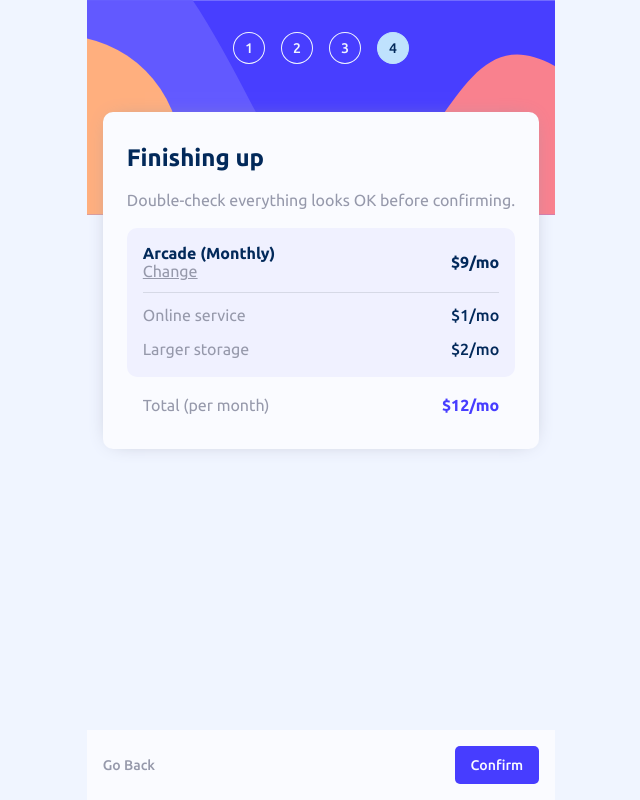
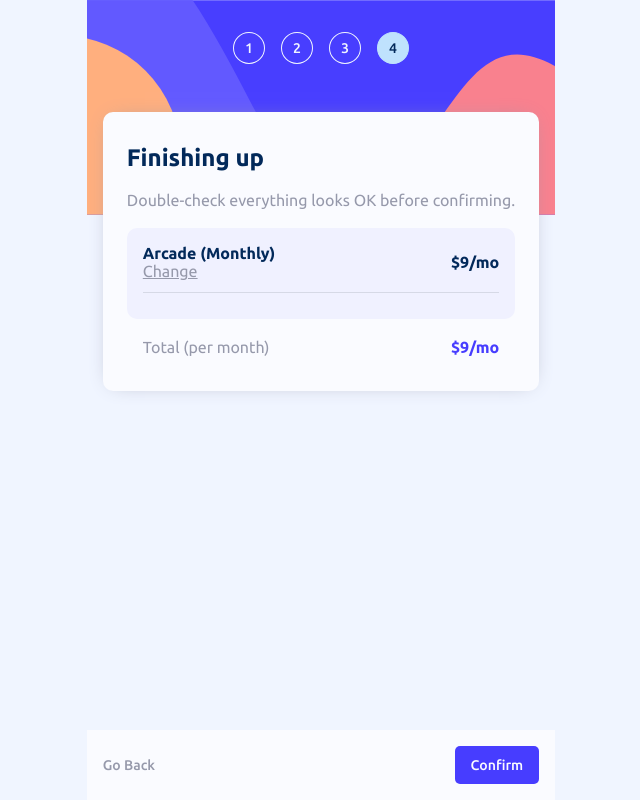
Before and after one commit to DebabrataBanik/multi-step-form-main, a React (Vite) app: page / in a window 1280 px wide. Shown: the whole page, without its empty margins (319-959 px from the left). Built offline with nearby package versions, Linux system fonts and the light colour scheme.

Commit message:
refactor: replace static UI with updated data
- use PLAN and ADDONS objects to build dynamic data

```diff
--- a/src/App.jsx
+++ b/src/App.jsx
@@ -30,7 +30,7 @@ export default function App(){
           activeStep === 3 ?
           <Addons setActiveStep={setActiveStep} isYearly={isYearly} addons={addons} setAddons={setAddons} />
           :
-          <Confirmation plan={plan} setActiveStep={setActiveStep} isYearly={isYearly} />
+          <Confirmation plan={plan} addons={addons} setActiveStep={setActiveStep} isYearly={isYearly} />
         }
       </div>
     </div>
--- a/src/steps/Confirmation.jsx
+++ b/src/steps/Confirmation.jsx
@@ -1,4 +1,48 @@
-export default function Confirmation({plan, setActiveStep, isYearly}){
+const PLAN = {
+  monthly: {
+    arcade: 9,
+    advanced: 12,
+    pro: 15
+  },
+  yearly: {
+    arcade: 90,
+    advanced: 120,
+    pro: 150
+  }
+}
+
+const ADDONS = {
+  monthly: {
+    online: {
+      title: 'Online service',
+      price: 1
+    },
+    storage: {
+      title: 'Larger storage',
+      price: 2
+    },
+    customize: {
+      title: 'Customizable Profile',
+      price: 2
+    }
+  },
+  yearly: {
+    online: {
+      title: 'Online service',
+      price: 10
+    },
+    storage: {
+      title: 'Larger storage',
+      price: 20
+    },
+    customize: {
+      title: 'Customizable Profile',
+      price: 20
+    }
+  }
+}
+
+export default function Confirmation({plan, addons, setActiveStep, isYearly}){
 
   function handleBackNav(){
     setActiveStep(3)
@@ -13,7 +57,13 @@ export default function Confirmation({plan, setActiveStep, isYearly}){
     setActiveStep(2)
   }
 
+  const selectedAddons = Object.keys(addons).filter(key => addons[key])
+
   const selectedPlan = plan[0].toUpperCase() + plan.slice(1)
+
+  const billing = isYearly ? 'yearly' : 'monthly'
+  const addonsTotal = selectedAddons.reduce((acc, cur) => (acc+(ADDONS[billing][cur].price)), 0)
+  const totalPlanPrice = PLAN[billing][plan]+addonsTotal
 
   return (
     <>
@@ -30,33 +80,36 @@ export default function Confirmation({plan, setActiveStep, isYearly}){
             </div>
             <span>
               {
-                !isYearly ? '$9/mo' : '$90/yr'
+                !isYearly ? `$${PLAN.monthly[plan]}/mo` : `$${PLAN.yearly[plan]}/yr`
               }
             </span>
           </div>
+
           <div className="addons">
-            <p>
-              Online service
-              <span>
-                {
-                  !isYearly ? '$1/mo' : '$10/yr'
-                }
-              </span>
-            </p>
-            <p>
-              Larger storage
-              <span>
-                {
-                  !isYearly ? '$2/mo' : '$20/yr'
-                }
-              </span>
-            </p>
+            {
+              selectedAddons.map((addon, idx) => {
+
+                const {title, price} = ADDONS[billing][addon]
+                const unit = isYearly ? 'yr' : 'mo'
+
+                return (
+                <p key={`${idx}-${addon}`}>
+                  {title}
+                  <span>
+                    {`+$${price}/${unit}`}
+                  </span>
+                </p>
+              )
+              })
+            }
+
           </div>
+
         </div>
         <p className="total">Total {!isYearly ? '(per month)' : '(per year)'}
           <span>
             {
-              !isYearly ? '$12/mo' : '$120/yr'
+              !isYearly ? `$${totalPlanPrice}/mo` : `$${totalPlanPrice}/yr`
             }
           </span>
         </p>
```
